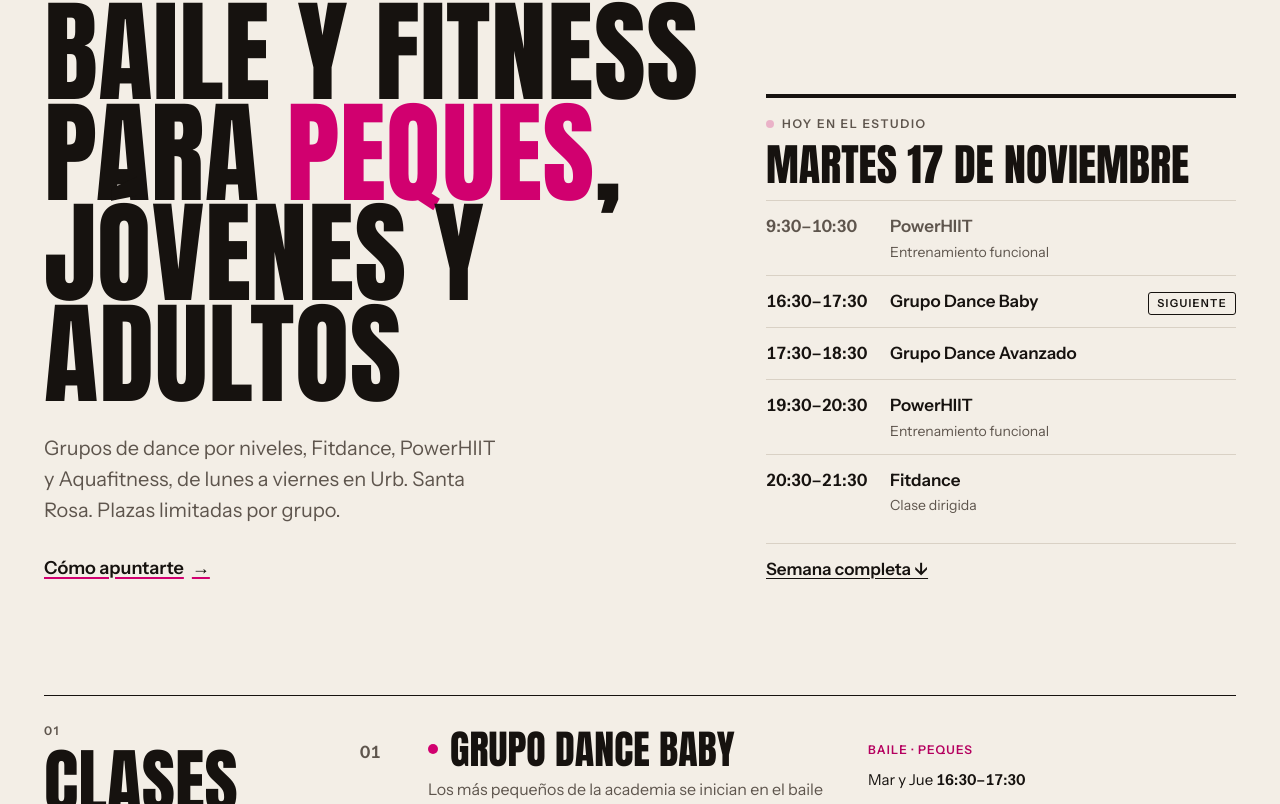
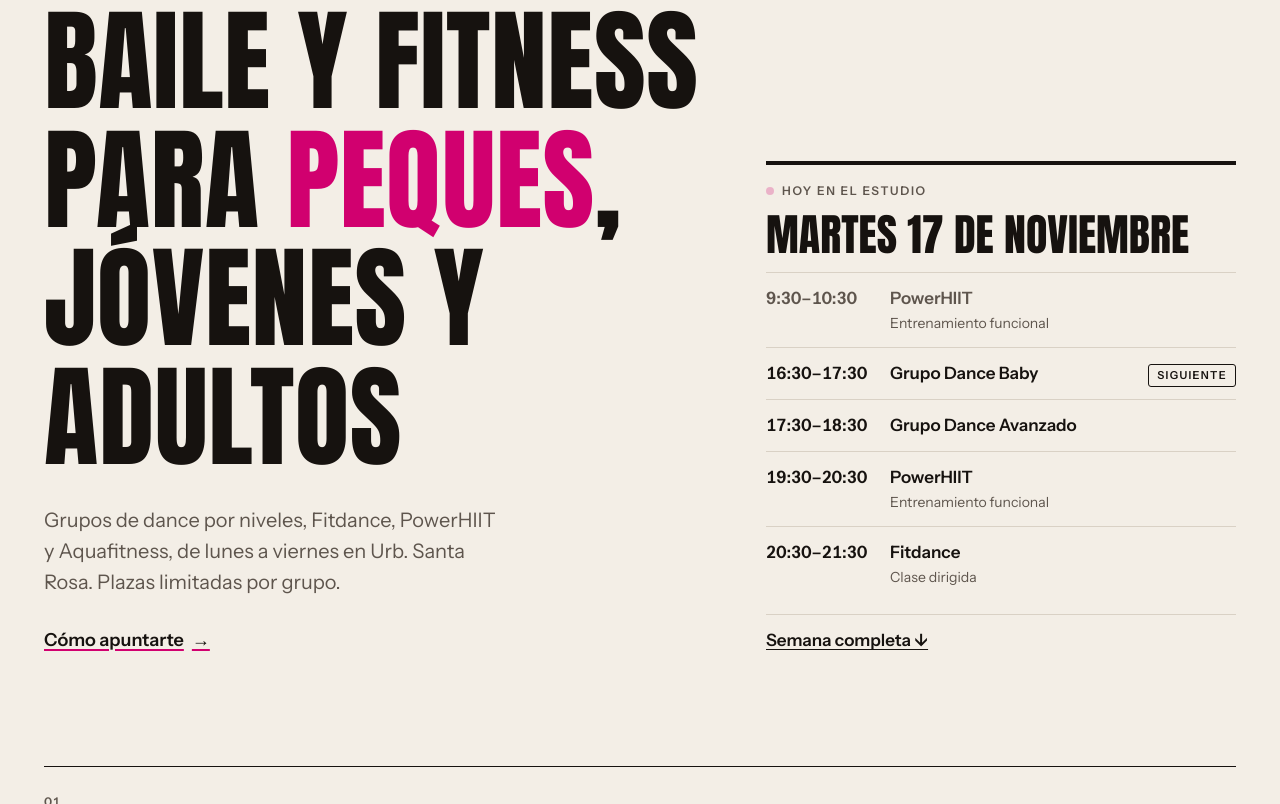
Before and after one commit to negimaru/nadia-fitness-alt, a plain HTML site: page index.html in a window 1280 px wide. Shown: the part 196-1000 px from the top of the page. Drawn offline with Linux system fonts and the light colour scheme.

Commit message:
Fix accent collisions in display headings
Anton accents rise above cap height; 0.9 leading made them overlap the
previous line (JÓVENES, MIÉRCOLES). Wrapping display text now uses >=1.05.

Co-Authored-By: Claude Opus 5.5 <noreply@anthropic.com>

```diff
--- a/assets/css/site.css
+++ b/assets/css/site.css
@@ -52,7 +52,7 @@ p { margin: 0; }
 
 /* ---------- Hero: headline left, live board right ---------- */
 .hero { display: grid; grid-template-columns: minmax(0, 7fr) minmax(0, 5fr); gap: 64px; align-items: end; padding-top: 88px; padding-bottom: var(--sec); }
-.hero h1 { font: 400 112px/.9 var(--display); text-transform: uppercase; margin: 16px 0 28px; letter-spacing: .005em; }
+.hero h1 { font: 400 112px/1.06 var(--display); text-transform: uppercase; margin: 16px 0 28px; letter-spacing: .005em; }
 .hero h1 em { font-style: normal; color: var(--pink); }
 .lead { font-size: 20px; line-height: 1.55; color: var(--muted); max-width: 34ch; margin-bottom: 28px; }
 
@@ -60,7 +60,7 @@ p { margin: 0; }
 .today .label { display: flex; align-items: center; gap: 8px; }
 .live { width: 8px; height: 8px; border-radius: 50%; background: var(--pink); animation: pulse 2s ease-in-out infinite; }
 @keyframes pulse { 50% { opacity: .25; } }
-.today-date { font: 400 44px/1 var(--display); text-transform: uppercase; margin: 10px 0 14px; }
+.today-date { font: 400 44px/1.1 var(--display); text-transform: uppercase; margin: 10px 0 14px; }
 .today-list { list-style: none; margin: 0; padding: 0; }
 .today-list li { display: grid; grid-template-columns: 112px 1fr auto; gap: 12px; align-items: baseline; padding: 12px 0; border-top: 1px solid var(--rule); }
 .today-list time { font-weight: 600; white-space: nowrap; }
@@ -77,7 +77,7 @@ p { margin: 0; }
 .sec { display: grid; grid-template-columns: minmax(0, 3fr) minmax(0, 9fr); gap: var(--gutter); padding-top: 28px; padding-bottom: var(--sec); position: relative; }
 .sec::before { content: ""; position: absolute; left: var(--gutter); right: var(--gutter); top: 0; border-top: 1px solid var(--ink); }
 .sec-label { position: sticky; top: 104px; align-self: start; display: grid; gap: 10px; padding-right: 24px; }
-.sec-label h2 { font: 400 72px/.9 var(--display); text-transform: uppercase; }
+.sec-label h2 { font: 400 72px/1 var(--display); text-transform: uppercase; }
 .sec-label p { color: var(--muted); font-size: 15px; max-width: 26ch; }
 .sec-label .legend { display: flex; gap: 16px; font-weight: 600; color: var(--ink); }
 .sec-label .legend > span { display: inline-flex; align-items: center; gap: 8px; }
@@ -87,7 +87,7 @@ p { margin: 0; }
 .cl-row { display: grid; grid-template-columns: 48px minmax(0, 1fr) minmax(0, 260px) 88px; gap: 20px; align-items: start; padding: 22px 0; border-bottom: 1px solid var(--rule); }
 .cl-row:first-child { padding-top: 6px; }
 .cl-num { font-weight: 600; color: var(--muted); padding-top: 10px; }
-.cl-name { font: 400 40px/1 var(--display); text-transform: uppercase; display: flex; align-items: center; gap: 12px; transition: color .15s; }
+.cl-name { font: 400 40px/1.1 var(--display); text-transform: uppercase; display: flex; align-items: center; gap: 12px; transition: color .15s; }
 .cl-row:hover .cl-name { color: var(--pink-text); }
 .cl-desc { color: var(--muted); margin-top: 8px; max-width: 52ch; font-size: 16px; }
 .cl-meta { padding-top: 6px; }
@@ -171,7 +171,7 @@ address { font-style: normal; }
   .cl-photo { grid-column: 2; width: 100%; height: 180px; margin-top: 8px; }
   .tt { display: none; }
   .tt-days { display: grid; gap: 28px; }
-  .tt-day h3 { font: 400 28px/1 var(--display); text-transform: uppercase; padding-bottom: 10px; margin-bottom: 12px; border-bottom: 2px solid var(--ink); }
+  .tt-day h3 { font: 400 28px/1.1 var(--display); text-transform: uppercase; padding-bottom: 10px; margin-bottom: 12px; border-bottom: 2px solid var(--ink); }
   .tt-item { font-size: 16px; }
   .nadia { grid-template-columns: 1fr; gap: 24px; }
   .nadia .big { font-size: 21px; }
--- a/index.html
+++ b/index.html
@@ -14,7 +14,7 @@
 <link rel="preload" href="assets/fonts/anton-normal-latin.woff2" as="font" type="font/woff2" crossorigin>
 <link rel="preload" href="assets/fonts/instrument-sans-normal-latin.woff2" as="font" type="font/woff2" crossorigin>
 <link rel="stylesheet" href="assets/css/fonts.css?v=1">
-<link rel="stylesheet" href="assets/css/site.css?v=1">
+<link rel="stylesheet" href="assets/css/site.css?v=2">
 </head>
 <body>
 <a class="skip" href="#main">Saltar al contenido</a>
```
Also changed, not shown: 1 other file.
